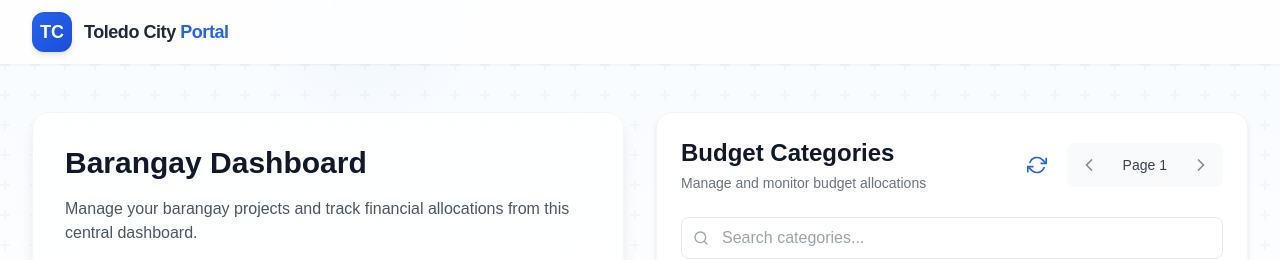
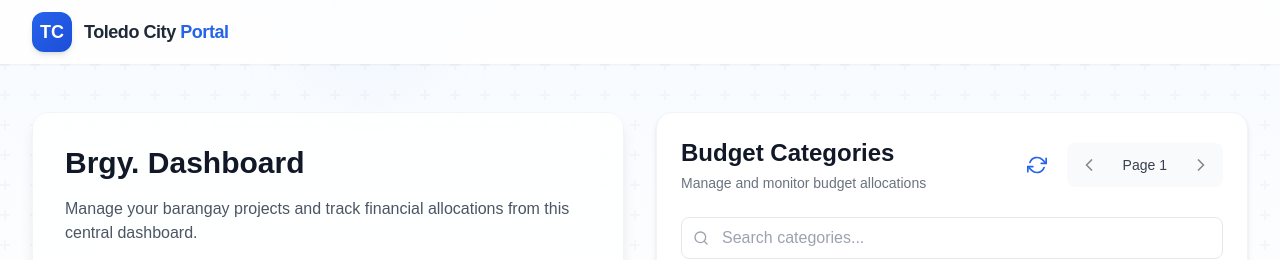
Before and after one commit to shinichikudo1st/wow-bato, a Next.js app: page /home/barangay-admin in a window 1280 px wide. Shown: the top 260 px of the page. Built offline with nearby package versions, Linux system fonts and the light colour scheme; no server answers.

Commit message:
minor changes

```diff
--- a/app/home/barangay-admin/page.tsx
+++ b/app/home/barangay-admin/page.tsx
@@ -7,7 +7,7 @@ import BudgetCategoryList from "@/components/barangay-admin/budgetCategoryList";
 import { useProfileID } from "@/hooks/userHooks";
 
 export default function BarangayAdminPage() {
-  const { barangayID, userRole } = useProfileID();
+  const { barangayID, userRole, barangayName } = useProfileID();
 
   return (
     <div className="relative min-h-screen bg-gradient-to-b from-blue-50/50 via-white to-white">
@@ -20,7 +20,7 @@ export default function BarangayAdminPage() {
             {/* Welcome Section */}
             <div className="bg-white p-8 shadow-lg rounded-2xl border border-gray-100 backdrop-blur-xl bg-opacity-80 hover:shadow-xl transition-all duration-300">
               <h1 className="text-3xl font-bold text-gray-900 mb-4">
-                Barangay Dashboard
+                Brgy. {barangayName} Dashboard
               </h1>
               <p className="text-gray-600">
                 Manage your barangay projects and track financial allocations
```
